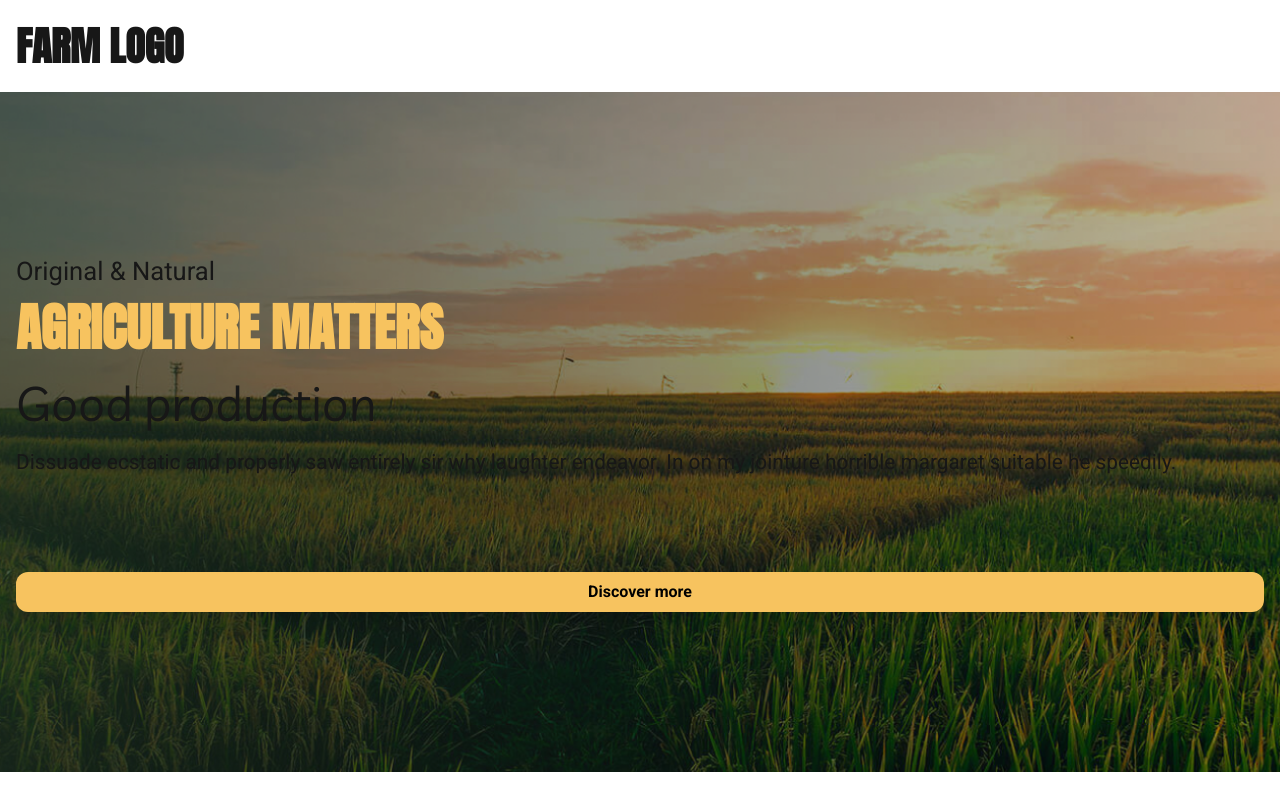
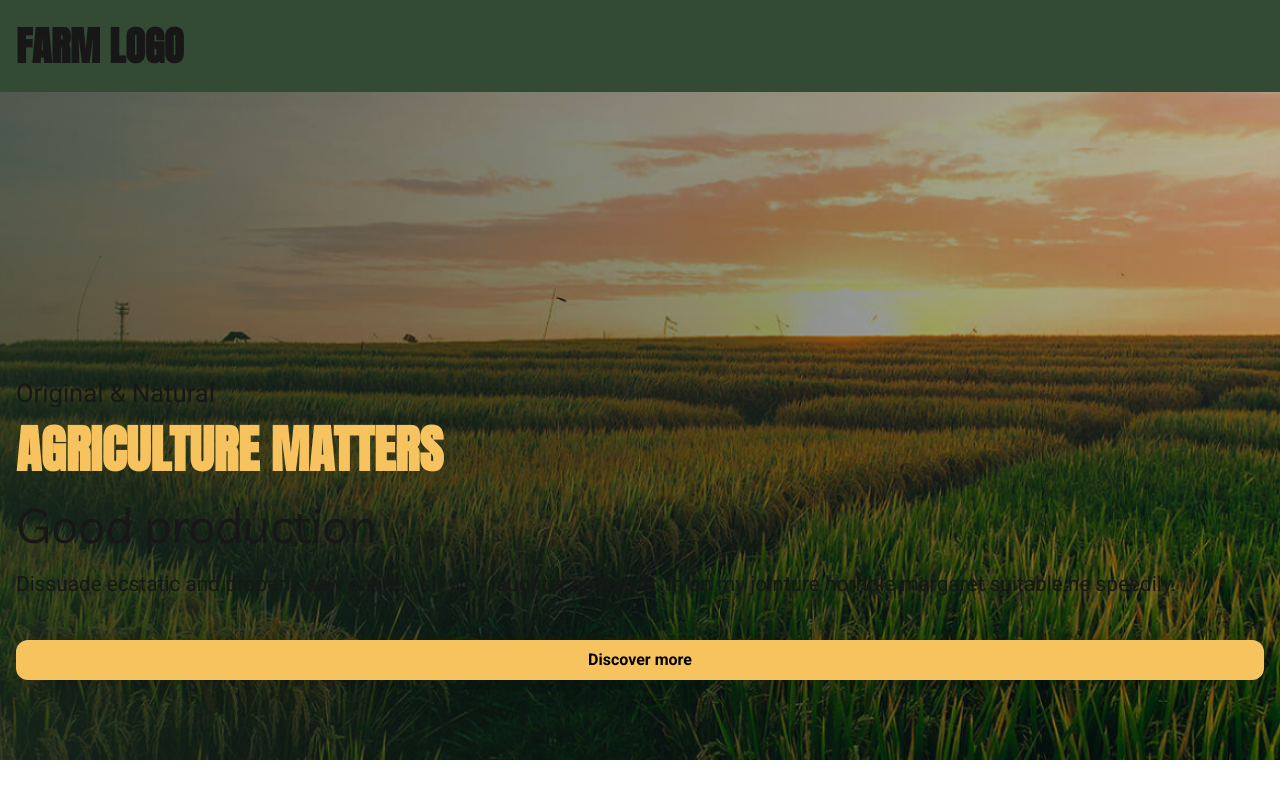
Before and after one commit to DevPBDias/landing-pages-folio, a Next.js app: page /farm in a window 1280 px wide. Shown: the top 796 px of the page. Built offline with nearby package versions, Linux system fonts and the light colour scheme.

Commit message:
fix(styles): change some hero and header styles

```diff
--- a/src/components/farm/header/Header.tsx
+++ b/src/components/farm/header/Header.tsx
@@ -4,7 +4,7 @@ import MobileMenu from "./MobileMenu";
 
 const Header = () => {
   return (
-    <header className="w-full relative p-4">
+    <header className="w-full fixed p-4  z-40 bg-[var(--primary-color)]">
       <Logo />
       <MobileMenu />
     </header>
--- a/src/components/farm/hero/Hero.tsx
+++ b/src/components/farm/hero/Hero.tsx
@@ -4,9 +4,9 @@ import HeroCTA from "./HeroCTA";
 
 const Hero = () => {
   return (
-    <main className="relative w-full h-[85vh] flex justify-start items-center">
+    <main className="relative w-full h-[95vh] flex justify-start items-center">
       <HeroImage />
-      <section className="absolute z-10 px-4 flex flex-col w-full h-2/3 justify-around">
+      <section className="absolute z-10 px-4 flex flex-col w-full h-full justify-end gap-10 mb-40">
         <HeroText />
         <HeroCTA />
       </section>
```
